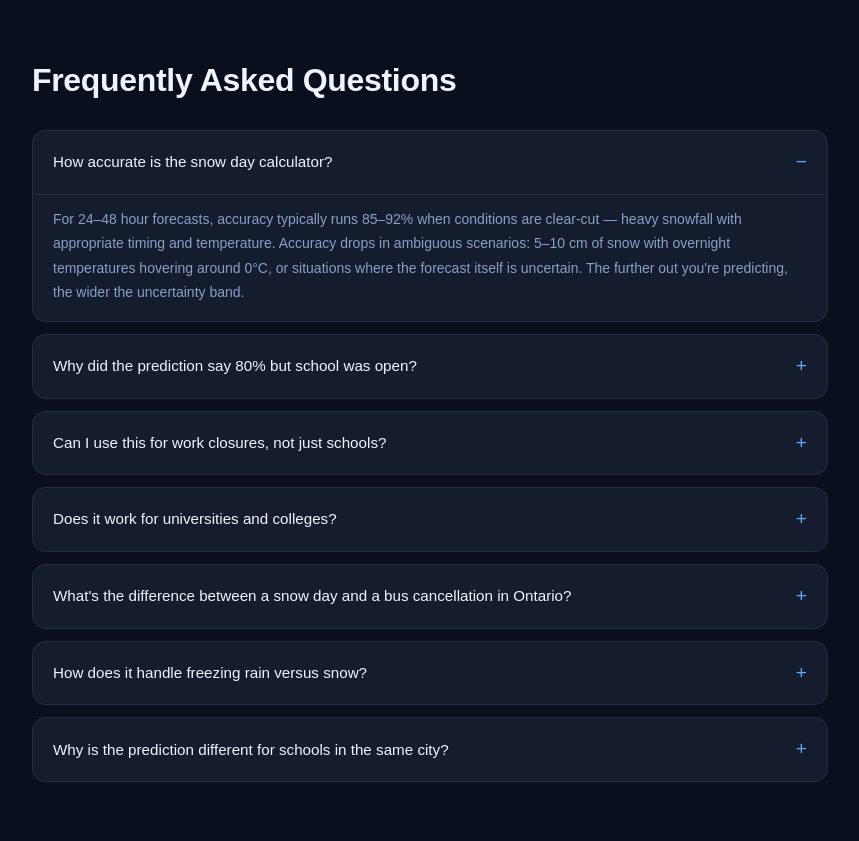
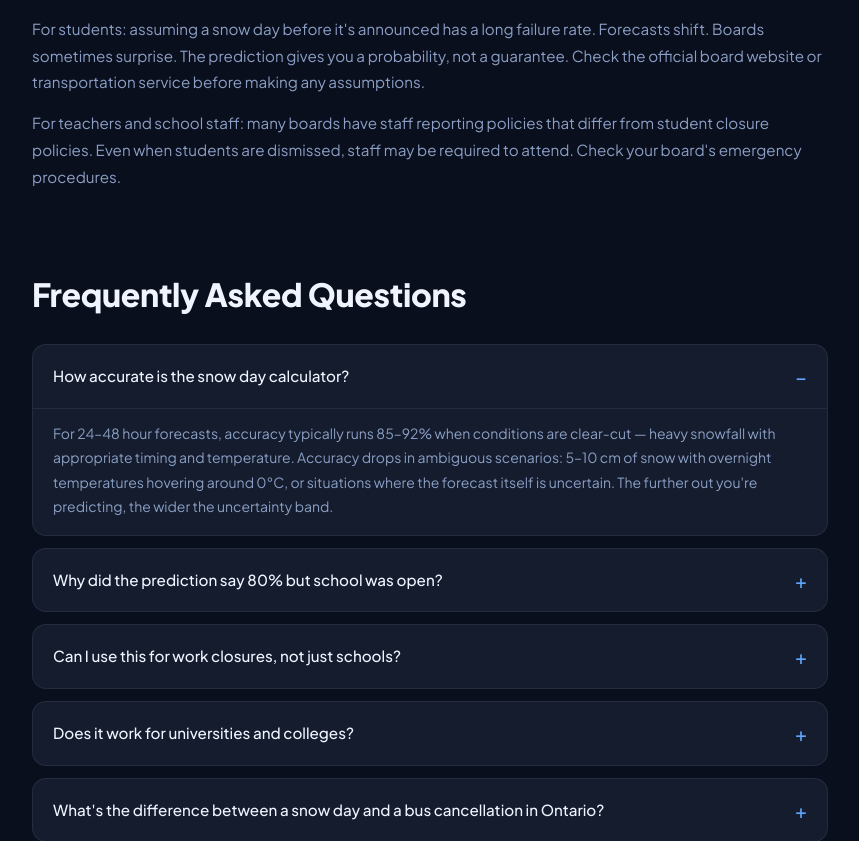
Before and after one commit to Zaryaab74/snowday-calculator, a React (Vite) app in the folder frontend/: page / in a window 1280 px wide. Shown: the part 7703-8544 px from the top of the page, without its empty margins (210-1069 px from the left). Built offline with nearby package versions, Linux system fonts and the light colour scheme; no server answers.

Commit message:
Add Plus Jakarta Sans font to index.css

```diff
--- a/frontend/src/index.css
+++ b/frontend/src/index.css
@@ -1,3 +1,11 @@
+@font-face {
+  font-family: 'Plus Jakarta Sans';
+  src: url('/fonts/PlusJakartaSans-VariableFont_wght.ttf') format('truetype');
+  font-weight: 100 900;
+  font-style: normal;
+  font-display: swap;
+}
+
 /* ─── Design Tokens ─────────────────────────────── */
 :root {
   /* Colors */
```
